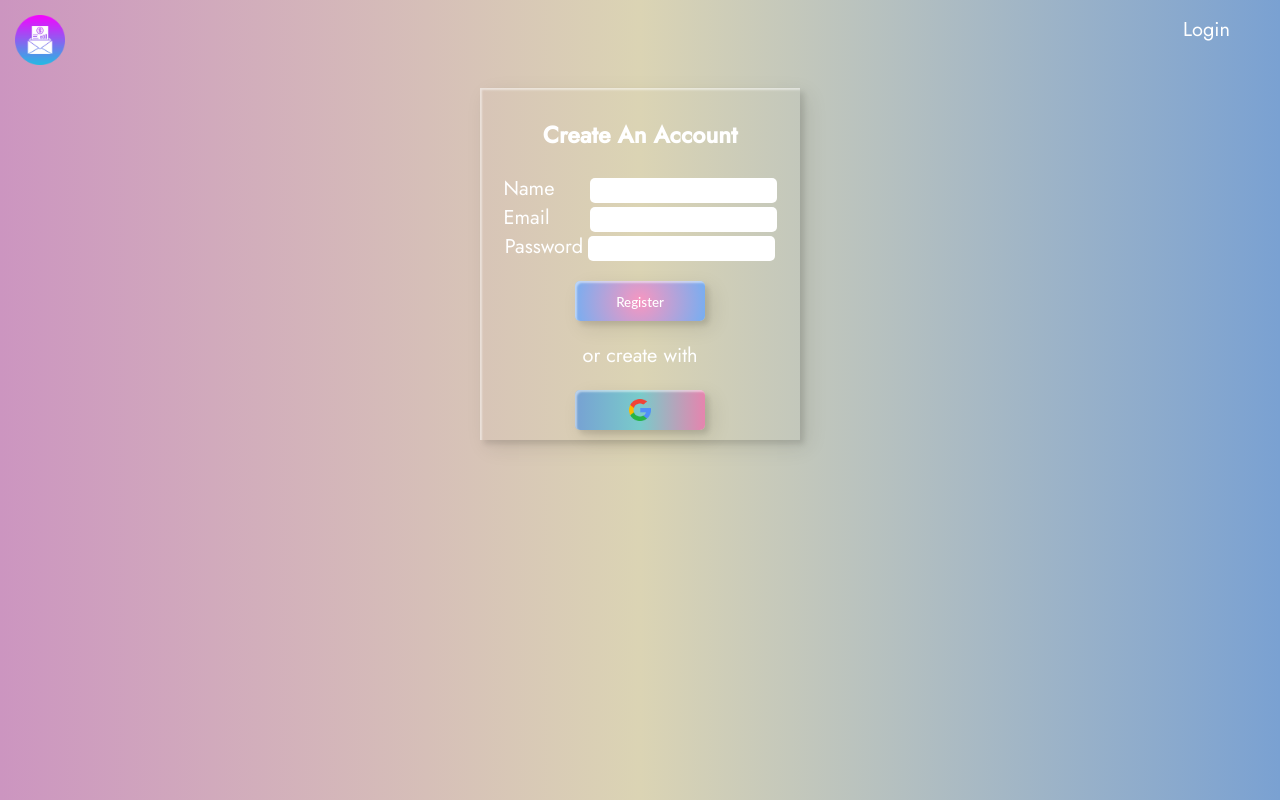
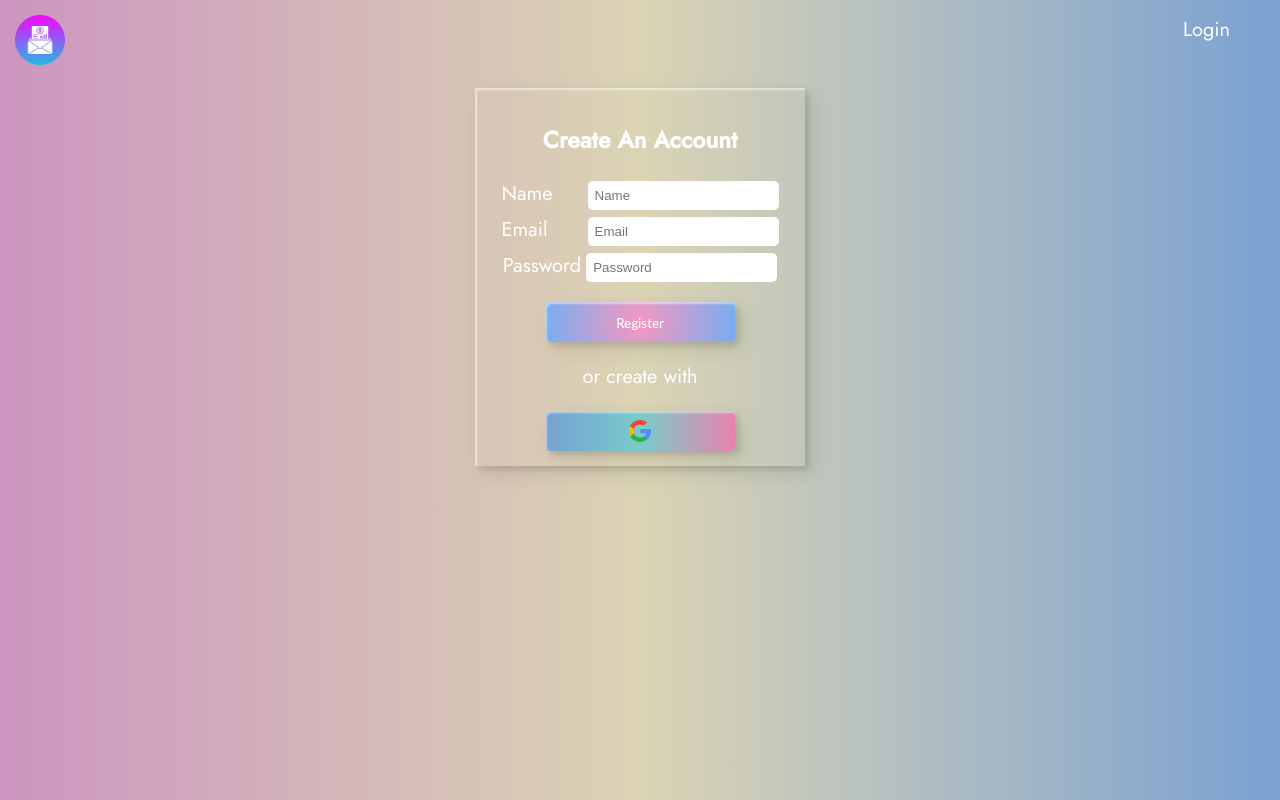
Before and after one commit to Kristina1901/Chat, a React (Create React App) app: page /register in a window 1280 px wide. Built offline with nearby package versions, Linux system fonts and the light colour scheme; no server answers.

Commit message:
added styles

```diff
--- a/src/components/Login/Login.jsx
+++ b/src/components/Login/Login.jsx
@@ -65,12 +65,14 @@ const Login =() => {
            <h3>Loading into your Account</h3>
                 <div className={s.field}>
                     <label className={s.name}>Email
-                        <input name="email" value={email} onChange={handleChange} className={s.emailInput}></input>
+                        <input name="email" value={email} onChange={handleChange} className={s.emailInput} placeholder={'Email'}>
+                        </input>
                     </label>
                 </div>
                 <div className={s.field}>
                     <label className={s.name}>Password
-                        <input name="password" value={password} onChange={handleChange} className={s.passwordInput}></input>
+                        <input name="password" value={password} onChange={handleChange} className={s.passwordInput} placeholder={'Password'}>
+                         </input>
                     </label>
                 </div>
                 {error? <p>{error}</p>: null}
--- a/src/components/Login/Login.module.css
+++ b/src/components/Login/Login.module.css
@@ -8,7 +8,7 @@
  text-align: center;
  color: white;
  width: 300px;
- padding: 10px;
+ padding: 15px;
  box-shadow:inset 2px 2px 2px 0px rgba(255,255,255,.5),
  7px 7px 20px 0px rgba(0,0,0,.1),
  4px 4px 5px 0px rgba(0,0,0,.1);
@@ -20,7 +20,7 @@ h3 {
     color: white;
 }
 .customBtn {
-    width: 130px;
+    width: 190px;
     height: 40px;
     color: #fff;
     border-radius: 5px;
@@ -125,18 +125,26 @@ h3 {
     border: none;
     border-radius: 5px;
     padding: 5px;
+    outline: transparent;
+    border: 2px solid transparent;
+    margin-bottom: 5px;
  }
  .emailInput {
     margin-left: 40px;
     border: none;
     border-radius: 5px;
     padding: 5px;
+    outline: transparent;
+    border: 2px solid transparent;
+    margin-bottom: 5px;
  }
  .passwordInput {
     margin-left: 5px;
     border: none;
     border-radius: 5px;
     padding: 5px;
+    outline: transparent;
+    border: 2px solid transparent;
  }
  .sign {
   background-image: url(./google.png);
@@ -147,7 +155,7 @@ h3 {
   background-size: cover;
  }
  .btnGoogle {
-  width: 130px;
+  width: 190px;
   height: 40px;
   color: #fff;
   border-radius: 5px;
@@ -245,3 +253,15 @@ h3 {
 .btnGoogle span:hover:after {
   width: 100%;
 }
+.nameInput:focus {
+  outline: #76aef1;
+  border: 2px solid #77a1d3;
+ }
+ .emailInput:focus {
+  outline: #76aef1;
+  border: 2px solid #77a1d3;
+ }
+ .passwordInput:focus {
+  outline: #76aef1;
+  border: 2px solid #77a1d3;
+ }
--- a/src/components/Register/Register.jsx
+++ b/src/components/Register/Register.jsx
@@ -136,18 +136,21 @@ const Register =() => {
             <form onSubmit={handleSubmit}>
             <h3>Create An Account</h3>
                 <div className={s.field}>
-                    <label className={s.name}>Name
-                        <input name="name" value={name} onChange={handleChange} className={s.nameInput}></input>
+                  <label className={s.name}>Name
+                    <input name="name" value={name} onChange={handleChange} className={s.nameInput} placeholder={'Name'}>
+                        </input>
                     </label>
                 </div>
                 <div className={s.field}>
                     <label className={s.name}>Email
-                        <input name="email" value={email} onChange={handleChange} className={s.emailInput}></input>
+                        <input name="email" value={email} onChange={handleChange} className={s.emailInput} placeholder={'Email'}>
+                        </input>
                     </label>
                 </div>
                 <div className={s.field}>
                     <label className={s.name}>Password
-                        <input name="password" value={password} onChange={handleChange} className={s.passwordInput}></input>
+                        <input name="password" value={password} onChange={handleChange} className={s.passwordInput} placeholder={'Password'}>
+                       </input>
                     </label>
                 </div>
                 {error? <p>{error}</p>: null}
--- a/src/components/Register/Register.module.css
+++ b/src/components/Register/Register.module.css
@@ -8,7 +8,7 @@
  text-align: center;
  color: white;
  width: 300px;
- padding: 10px;
+ padding: 15px;
  box-shadow:inset 2px 2px 2px 0px rgba(255,255,255,.5),
  7px 7px 20px 0px rgba(0,0,0,.1),
  4px 4px 5px 0px rgba(0,0,0,.1);
@@ -20,7 +20,7 @@ h3 {
     color: white;
 }
 .customBtn {
-    width: 130px;
+    width: 190px;
     height: 40px;
     color: #fff;
     border-radius: 5px;
@@ -125,18 +125,38 @@ h3 {
     border: none;
     border-radius: 5px;
     padding: 5px;
+    outline: transparent;
+    border: 2px solid transparent;
+    margin-bottom: 5px;
+ }
+ .nameInput:focus {
+  outline: #76aef1;
+  border: 2px solid #77a1d3;
+ }
+ .emailInput:focus {
+  outline: #76aef1;
+  border: 2px solid #77a1d3;
  }
  .emailInput {
     margin-left: 40px;
     border: none;
     border-radius: 5px;
     padding: 5px;
+    outline: transparent;
+    border: 2px solid transparent;
+    margin-bottom: 5px;
  }
  .passwordInput {
     margin-left: 5px;
     border: none;
     border-radius: 5px;
     padding: 5px;
+    outline: transparent;
+    border: 2px solid transparent;
+ }
+ .passwordInput:focus {
+  outline: #76aef1;
+  border: 2px solid #77a1d3;
  }
  .sign {
   background-image: url(./google.png);
@@ -150,7 +170,7 @@ h3 {
   color: white;
  }
  .btnGoogle {
-  width: 130px;
+  width: 190px;
   height: 40px;
   color: #fff;
   border-radius: 5px;
@@ -189,7 +209,7 @@ h3 {
   content: "";
   height: 0%;
   width: 1px;
- box-shadow:
+  box-shadow:
    -1px -1px 20px 0px rgba(255,255,255,1),
    -4px -4px 5px 0px rgba(255,255,255,1),
    7px 7px 20px 0px rgba(0,0,0,.4),
```
